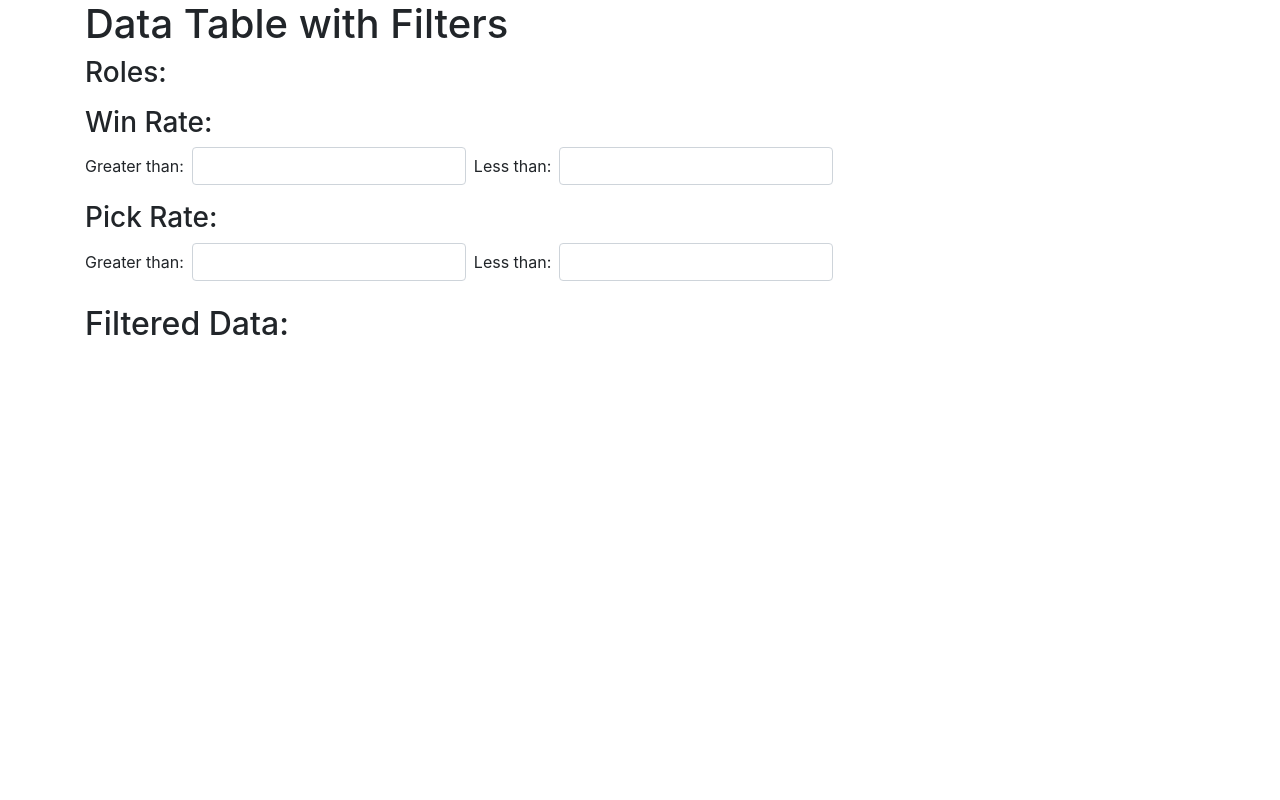
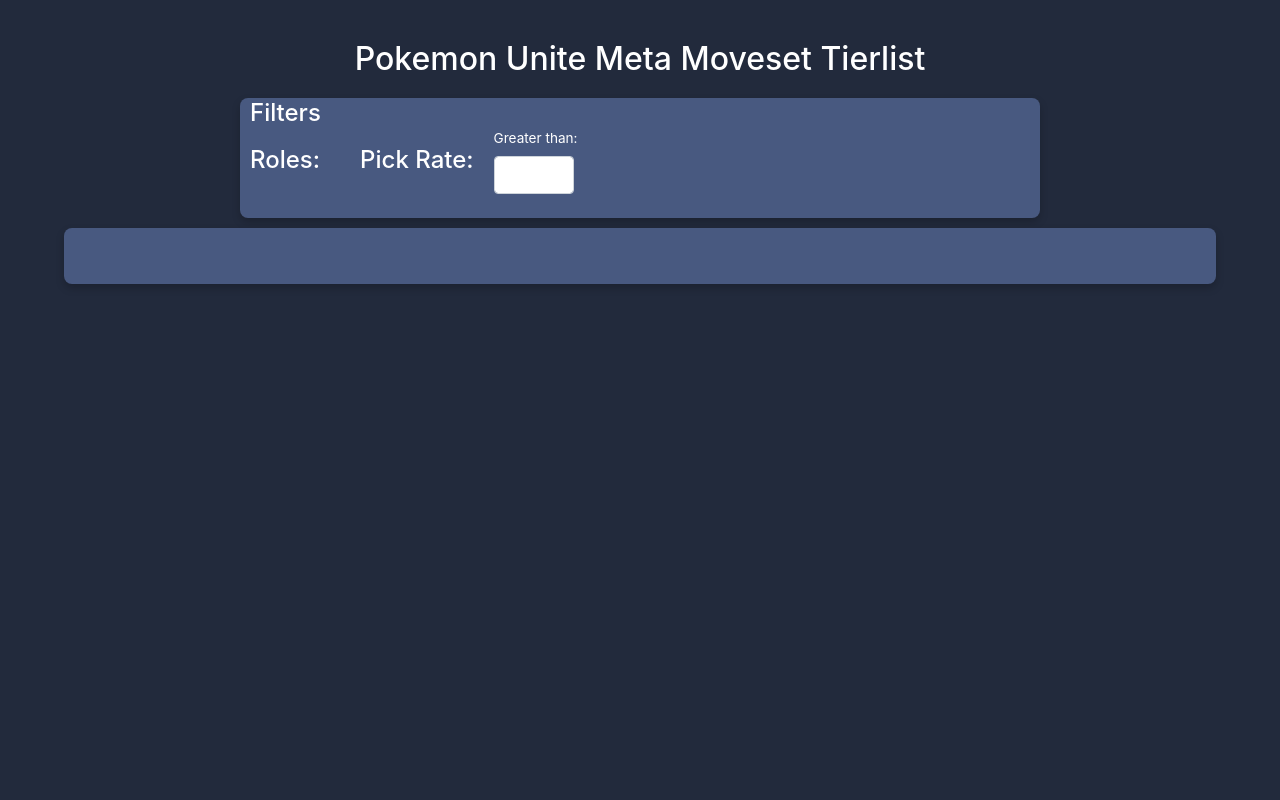
Before and after one commit to tannerpolley/Pokemon_Unite, a Flask app: template templates/index.html in a window 1280 px wide. Run offline with Flask 2, Linux system fonts and the light colour scheme; the template is opened without the code that fills it, so the values that code supplies are empty; some libraries are stand-ins or nearby versions.

Commit message:
Updated HTML for much better display

```diff
--- a/app.py
+++ b/app.py
@@ -43,7 +43,7 @@
     sortable_columns = [col for col in df.columns if col not in image_columns]
 
     if sort_column in sortable_columns:
-        filtered_df = filtered_df.sort_values(by=sort_column, ascending=(sort_order == 'desc'))
+        filtered_df = filtered_df.sort_values(by=sort_column, ascending=(sort_order == 'asc'))
 
     # Exclude the index when passing data to the template
     data = filtered_df.to_dict(orient='records')
--- /dev/null
+++ b/pat.txt
@@ -0,0 +1 @@
+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
--- a/templates/index.html
+++ b/templates/index.html
@@ -2,38 +2,165 @@
 <html lang="en">
     <head>
         <meta charset="UTF-8">
-    <title>Data Table with Filters</title>
+        <title>Pokemon Unite Meta Tierlist by Moves-sets</title>
         <!-- Include Bootstrap CSS for better styling -->
         <link rel="stylesheet" href="https://stackpath.bootstrapcdn.com/bootstrap/4.5.2/css/bootstrap.min.css">
         <style>
-        /* Custom styles */
+            /* Body container for centering everything */
+            .body {
+                display: flex;
+                flex-direction: column;
+                align-items: center; /* Center the content horizontally */
+                padding: 20px 0;
+                background-color: rgb(34, 42, 60);
+                min-height: 100vh;
+            }
+
+            /* Main container for title and filter box */
+            .main-container {
+                display: flex;
+                flex-direction: column;
+                align-items: center; /* Center the title and filter box */
+                width: 100%;
+                /*max-width: 800px; !* Max width for the centered section *!*/
+                margin-bottom: 20px;
+            }
+
+            /* Title Styling */
+            .main-container h1 {
+                margin: 20px;
+                font-size: 2rem;
+                color: white;
+                text-align: center;
+            }
+
+            /* Filters box with minimal height */
+            .filters-container {
+                background-color: #485980; /* Dark blue background */
+                padding: 5px 10px;             /* Minimal padding to make the box thinner */
+                border-radius: 8px;
+                box-shadow: 0 4px 8px rgba(0, 0, 0, 0.2); /* Subtle shadow */
+                color: white;
+                display: flex;             /* Make it a flex container to align title and filters in one line */
+                justify-content: space-between;
+                align-items: center;       /* Align items vertically in the center */
+                margin-bottom: 10px;
+                width: 100%;
+                font-size: 0.9rem;        /* Set smaller font size for consistency */
+                max-width: 800px; /* Max width for the centered section */
+                max-height: 120px; /* Max width for the centered section */
+            }
+
+            /* Flex container for aligning Roles and Pick Rate side by side */
+            .filters-flex {
+                display: flex;
+                justify-content: space-between; /* Space between the sections */
+                width: 100%;                    /* Ensure full width */
+                align-items: center;             /* Ensure alignment */
+            }
+
+            /* Filters Title */
+            .filters-container h2 {
+                margin-right: 20px; /* Add spacing between title and filters */
+                font-size: 1.5rem;  /* Reduce font size for the title */
+                margin-bottom: 0;
+            }
+
+            /* Roles and Pick Rate alignment */
+            .filter-group {
+                display: flex;
+                flex-direction: row;
+                align-items: center;   /* Align checkboxes and labels with the input field */
+                margin-right: 20px; /* Add some space between filter groups */
+                font-size: .85rem;  /* Reduce font size for the title */
+            }
+
+            .filter-group h3{
+                margin-right: 20px; /* Add spacing between title and filters */
+                font-size: 1.5rem;  /* Reduce font size for the title */
+                margin-bottom: 0;
+            }
+
+            /* Checkbox alignment and styling */
+            .form-check {
+                margin-right: 10px; /* Space between checkboxes */
+                display: flex;
+                align-items: center; /* Align checkbox and label */
+            }
+
+            /* Reduce input field size */
+            .filter-group input[type="number"] {
+                width: 80px;  /* Adjust the width of the input field */
+                font-size: 1rem; /* Smaller input font */
+                padding: 2px; /* Reduce padding for input */
+            }
+
+            /* Table container (centered and with max width) */
+            .table-container {
+                background-color: #485980;
+                padding: 20px;
+                border-radius: 8px;
+                box-shadow: 0 4px 8px rgba(0, 0, 0, 0.2);
+                width: 90%;
+                margin: 0 auto; /* Center the table */
+            }
+
+            .table-container table {
+                width: 100%;
+                border-collapse: collapse;
+                color: white;
+            }
+
+            .table-container th, .table-container td {
+                border: .5px solid white;
+                padding: 5px;
+                text-align: center;
+                vertical-align: middle;
+                font-size: 1.3rem; /* Smaller input font */
+            }
+
+            /* Table Header */
+            .table-container th {
+                background-color: rgb(34, 42, 60);
+                color: white;
+                text-align: center;
+                vertical-align: middle;
+            }
+
             th {
                 cursor: pointer;
                 position: relative;
             }
+
             .sort-indicator {
                 font-size: 12px;
+                position: absolute;
+                right: 10px;
                 margin-left: 5px;
             }
-        .sort-indicator {
-            position: absolute;
-            right: 8px;
-        }
-        /* Enhance table grid appearance */
+
             table {
-            border: 1px solid #ccc;
+                border: 2px solid #ccc;
                 width: 100%;
             }
+
             th, td {
+                display: table-cell;
+                text-align: center;
+                vertical-align: middle;
                 border: 1px solid #ccc !important;
                 padding: 8px;
-            text-align: left;
             }
-        th {
-            background-color: #f2f2f2;
+
+            td img {
+                display: block;
+                margin: 0 auto;
+                max-width: 100px;
+                height: auto;
             }
+
             tr:nth-child(even) {
-            background-color: #f9f9f9;
+                background-color: rgb(34, 42, 60);
             }
         </style>
         <script>
@@ -52,12 +179,12 @@
                 const currentSortOrder = urlParams.get('sort_order') || 'desc';
 
                 // Determine new sort order
-            let newSortOrder;
+                let newSortOrder = 'desc';
                 if (currentSortColumn === column) {
                     // Toggle sort order
                     newSortOrder = currentSortOrder === 'desc' ? 'asc' : 'desc';
                 } else {
-                // Default to ascending when a new column is clicked
+                    // Default to descending when a new column is clicked
                     newSortOrder = 'desc';
                 }
 
@@ -84,49 +211,40 @@
             }
         </script>
     </head>
-<body class="container">
-    <h1>Data Table with Filters</h1>
+    <body class="body">
+        <main class="main-container">
+            <h1>Pokemon Unite Meta Moveset Tierlist</h1>
+            <div class="filters-container">
                 <form method="GET" id="filter-form" class="mb-4">
-        <div class="form-group">
+                    <h2>Filters</h2>
+                    <!-- Roles Filter -->
+                    <div class="filters-flex">
+                        <!-- Roles Filter -->
+                        <div class="filter-group">
                             <h3>Roles:</h3>
                             {% for role in roles %}
                                 <div class="form-check form-check-inline">
-                    <input class="form-check-input" type="checkbox" name="roles" value="{{ role }}" {% if role in selected_roles %}checked{% endif %} onchange="autoSubmitForm()">
+                                    <input class="form-check-input" type="checkbox" name="roles" value="{{ role }}"
+                                           {% if role in selected_roles %}checked{% endif %}
+                                           onchange="autoSubmitForm()">
                                     <label class="form-check-label">{{ role }}</label>
                                 </div>
                             {% endfor %}
                         </div>
 
-        <div class="form-group">
-            <h3>Win Rate:</h3>
-            <div class="form-inline">
-                <label class="mr-2">
-                    Greater than:
-                    <input type="number" class="form-control ml-2" step="0.01" name="win_rate_min" value="{{ win_rate_min }}" onchange="autoSubmitForm()">
-                </label>
-                <label class="mr-2">
-                    Less than:
-                    <input type="number" class="form-control ml-2" step="0.01" name="win_rate_max" value="{{ win_rate_max }}" onchange="autoSubmitForm()">
-                </label>
+                        <!-- Pick Rate Filters -->
+                        <div class="filter-group">
+                            <h3>Pick Rate:</h3>
+                            <div>
+                                <label for="pick_rate_min">Greater than:</label>
+                                <input type="number" class="form-control" step="0.01" name="pick_rate_min" id="pick_rate_min"
+                                       value="{{ pick_rate_min }}" onchange="autoSubmitForm()">
                             </div>
-        </div>
-
-        <div class="form-group">
-            <h3>Pick Rate:</h3>
-            <div class="form-inline">
-                <label class="mr-2">
-                    Greater than:
-                    <input type="number" class="form-control ml-2" step="0.01" name="pick_rate_min" value="{{ pick_rate_min }}" onchange="autoSubmitForm()">
-                </label>
-                <label class="mr-2">
-                    Less than:
-                    <input type="number" class="form-control ml-2" step="0.01" name="pick_rate_max" value="{{ pick_rate_max }}" onchange="autoSubmitForm()">
-                </label>
                         </div>
                     </div>
                 </form>
-
-    <h2>Filtered Data:</h2>
+            </div>
+            <div class="table-container">
                 <table class="table table-striped table-bordered">
                     <thead>
                         <tr>
@@ -153,9 +271,11 @@
                                             <img
                                                 src="{{ url_for('static', filename=row[column]) }}"
                                                 alt="{{ column }}"
-                                    width="100"
+                                                width="50"
                                             >
                                         </td>
+                                    {% elif column == 'Win Rate' or column == 'Pick Rate' %}
+                                        <td>{{ row[column] }} %</td> <!-- Append the percent sign here -->
                                     {% else %}
                                         <td>{{ row[column] }}</td>
                                     {% endif %}
@@ -164,5 +284,7 @@
                         {% endfor %}
                     </tbody>
                 </table>
+            </div>
+        </main>
     </body>
 </html>
```
Lines whose indentation alone changed are shown as unchanged.
